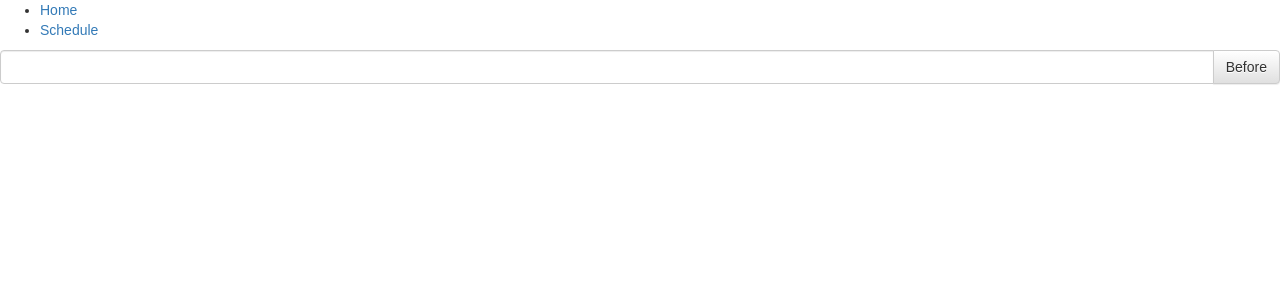
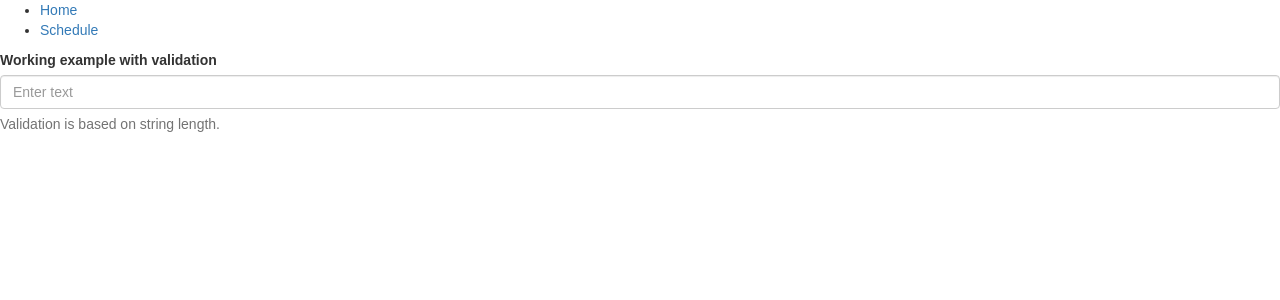
Before and after one commit to WillianAgostini/desbravador, a React (Create React App) app: page / in a window 1280 px wide. Shown: the top 300 px of the page. Built offline with nearby package versions, Linux system fonts and the light colour scheme.

Commit message:
criado o layout do componente de pesquisa

```diff
--- a/package.json
+++ b/package.json
@@ -5,7 +5,6 @@
   "dependencies": {
     "husky": "^0.14.3",
     "lint-staged": "^4.0.1",
-    "prettier": "^1.5.2",
     "react": "^15.6.1",
     "react-bootstrap": "^0.31.0",
     "react-dom": "^15.6.1",
@@ -18,5 +17,8 @@
     "build": "react-scripts build",
     "test": "react-scripts test --env=jsdom",
     "eject": "react-scripts eject"
+  },
+  "devDependencies": {
+    "prettier": "^1.5.2"
   }
 }
--- a/src/App.js
+++ b/src/App.js
@@ -1,5 +1,5 @@
 import React, { Component } from "react";
-import logo from "./logo.svg";
+// import logo from "./logo.svg";
 import "./App.css";
 import Header from "./components/header";
 import Main from "./components/main";
--- a/src/views/home.js
+++ b/src/views/home.js
@@ -1,27 +1,55 @@
 import React, { Component } from "react";
 import {
-  Button,
   FormGroup,
-  InputGroup,
   FormControl,
-  Glyphicon,
-  DropdownButton,
-  MenuItem
+  ControlLabel,
+  HelpBlock
 } from "react-bootstrap";
 
-class Home extends Component {
+class Home extends React.Component {
+  constructor(props) {
+    super(props);
+
+    this.state = { valor: "" };
+    console.log(this);
+  }
+
+  getInitialState() {
+    return {
+      value: ""
+    };
+  }
+
+  getValidationState() {
+    let length = this.state.valor.length;
+    if (length > 10) return "success";
+    else if (length > 5) return "warning";
+    else if (length > 0) return "error";
+  }
+
+  handleChange(e) {
+    console.log(e.target);
+    // this.setState({ valor: e.target.value });
+  }
+
   render() {
     return (
-      <div>
-        <FormGroup>
-          <InputGroup>
-            <FormControl type="text" />
-            <InputGroup.Button>
-              <Button>Before</Button>
-            </InputGroup.Button>
-          </InputGroup>
+      <form>
+        <FormGroup
+          controlId="formBasicText"
+          validationState={this.getValidationState()}
+        >
+          <ControlLabel>Working example with validation</ControlLabel>
+          <FormControl
+            type="text"
+            value={this.state.valor}
+            placeholder="Enter text"
+            onChange={this.handleChange}
+          />
+          <FormControl.Feedback />
+          <HelpBlock>Validation is based on string length.</HelpBlock>
         </FormGroup>
-      </div>
+      </form>
     );
   }
 }
```
Also changed, not shown: 1 other file (tests, documents, lock files or other folders).
